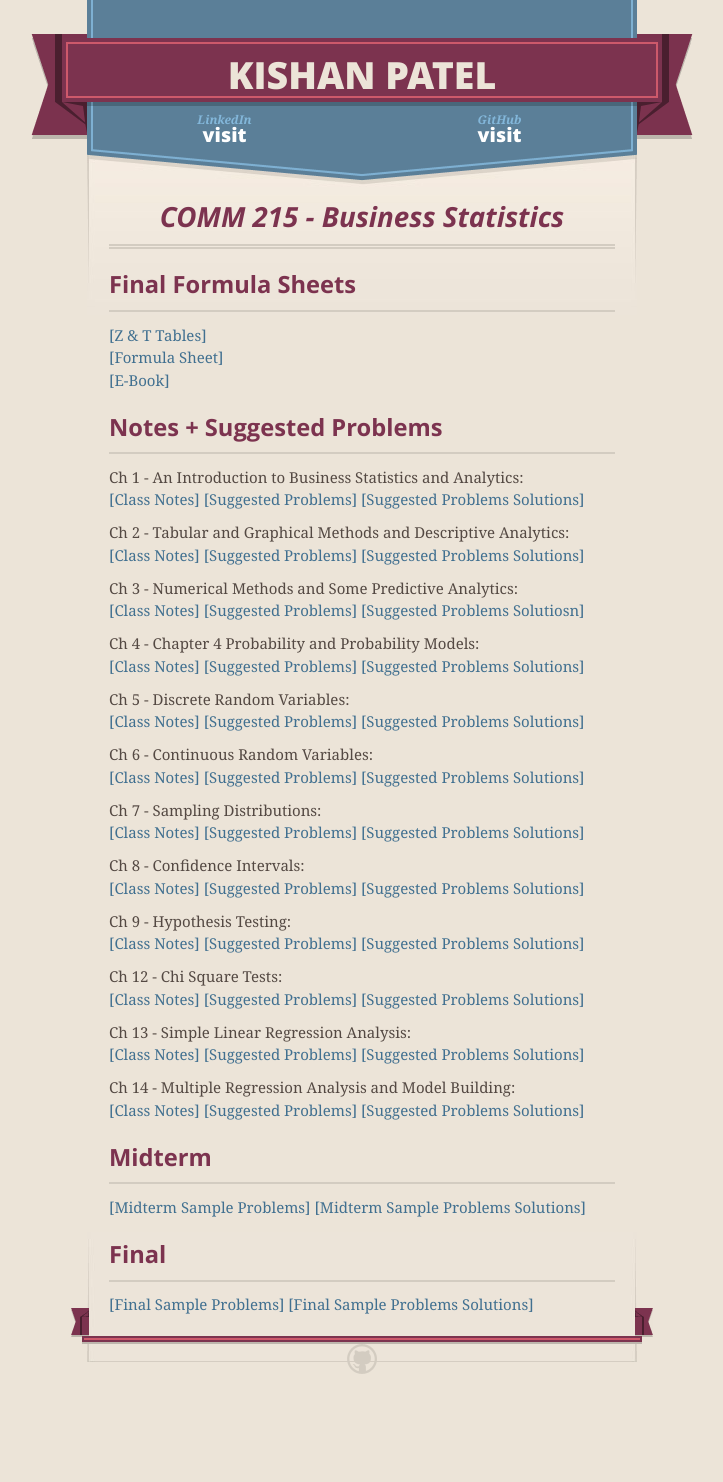
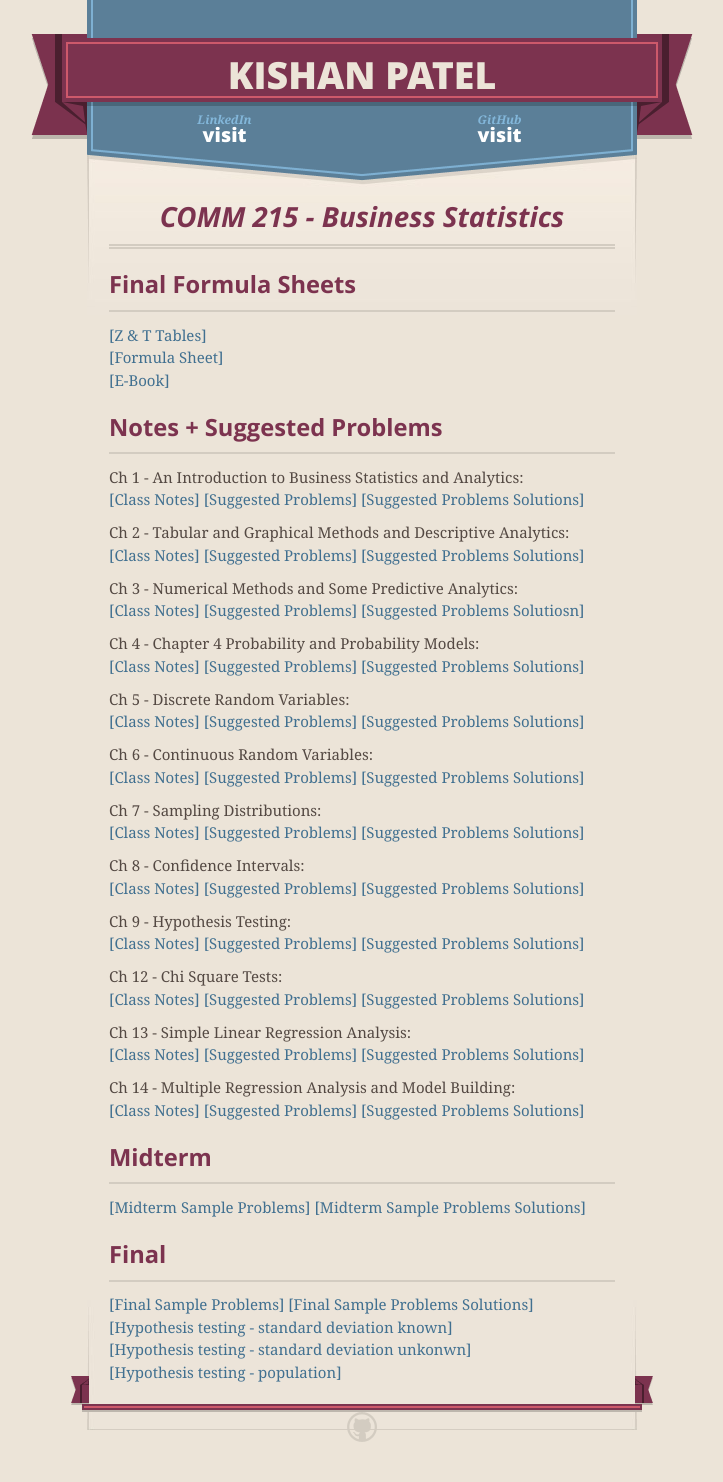
Before and after one commit to kishan-patel/kishan-patel.github.io, a Jekyll site: the page built from _posts/2018-03-06-comm-215.md, in a window 1280 px wide. Shown: the whole page, without its empty margins (278-1001 px from the left). Built offline with Jekyll 4.4.1, drawn with Linux system fonts in a browser that asks for light colours; nearby versions of some CDN libraries; before the commit the page ends 1414 px from its top, so only the background shows below that.

Commit message:
add hypothesis testing tables

```diff
--- a/_posts/2018-03-06-comm-215.md
+++ b/_posts/2018-03-06-comm-215.md
@@ -109,3 +109,6 @@ Ch 14 - Multiple Regression Analysis and Model Building:
 
 [[Final Sample Problems]]({{site.url}}/assets/pdf/comm-215/final/final-sample-problems.pdf)
 [[Final Sample Problems Solutions]]({{site.url}}/assets/pdf/comm-215/final/final-sample-problems-solutions.pdf)
+[[Hypothesis testing - standard deviation known]]({{site.url}}/assets/pdf/comm-215/hypothesis-testing-sigma-known.png)
+[[Hypothesis testing - standard deviation unkonwn]]({{site.url}}/assets/pdf/comm-215/hypothesis-testing-sigma-unknown.png)
+[[Hypothesis testing - population]]({{site.url}}/assets/pdf/comm-215/hypothesis-testing-population-proportion.png)
```
Also changed, not shown: assets/pdf/comm-215/hypothesis-testing-population-proportion.png (added), assets/pdf/comm-215/hypothesis-testing-sigma-known.png (added), assets/pdf/comm-215/hypothesis-testing-sigma-unknown.png (added), 2 other files.
